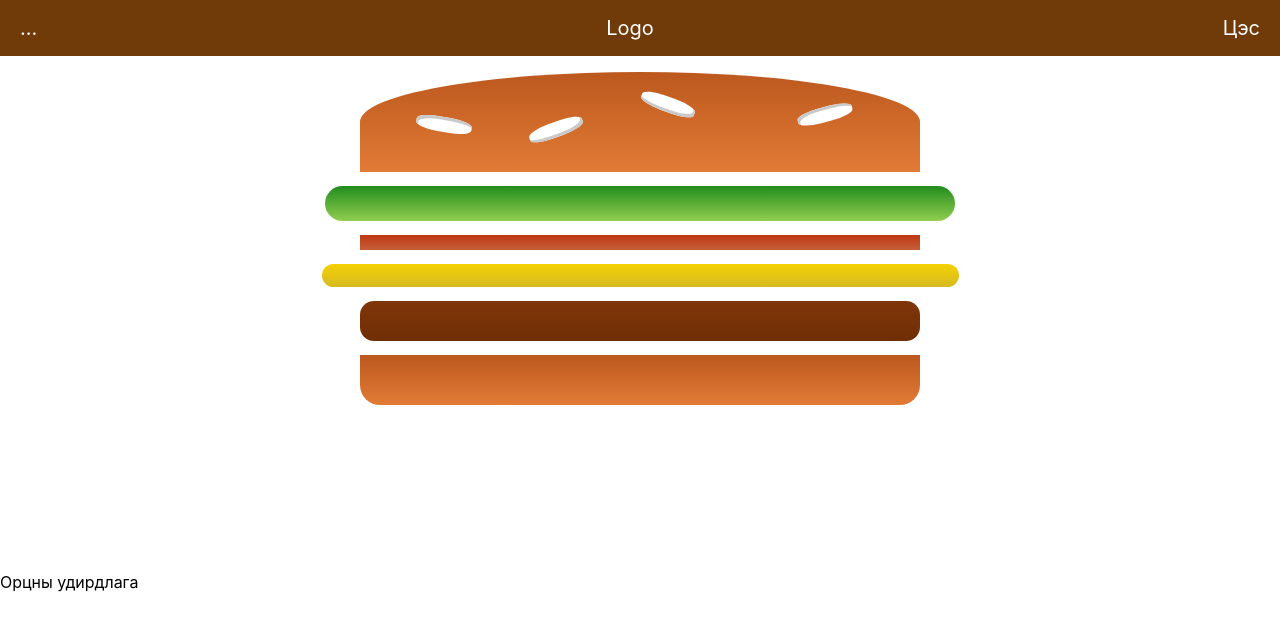
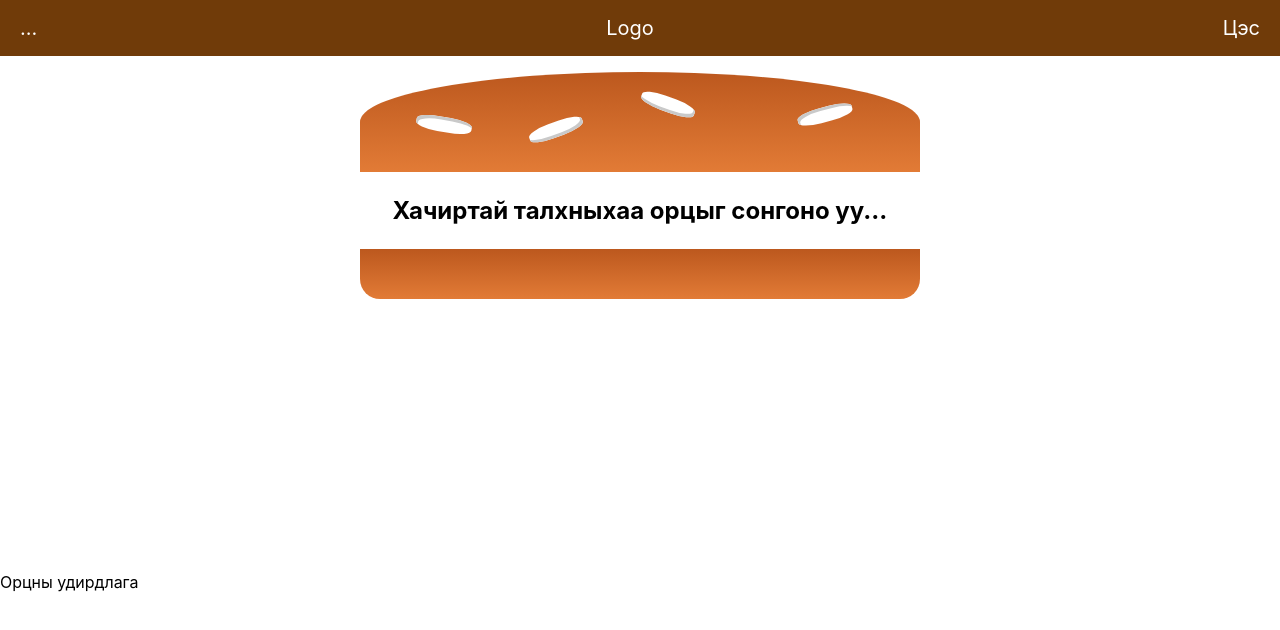
Before and after one commit to Ganzorig123/online-burger, a React app: page / in a window 1280 px wide. Built offline with nearby package versions, Linux system fonts and the light colour scheme.

Commit message:
First file 2023032-0224

```diff
--- a/src/components/Burger/index.js
+++ b/src/components/Burger/index.js
@@ -3,15 +3,26 @@ import BurgerIngredient from "../BurgerIngredient";
 
 import css from "./style.module.css";
 
-const Burger = () => (
-  <div className={css.Burger}>
-    <BurgerIngredient type="bread-top" />
-    <BurgerIngredient type="salad" />
-    <BurgerIngredient type="bacon" />
-    <BurgerIngredient type="cheese" />
-    <BurgerIngredient type="meat" />
-    <BurgerIngredient type="bread-bottom" />
-  </div>
-);
+const Burger = (props) => {
+  console.log(props.orts);
+  const items = Object.entries(props.orts);
+  console.log(items);
+  let content = [];
+  items.map((el, index) => {
+    for (let i = 0; i < el[1]; i++)
+      content.push(<BurgerIngredient key={`${el[0]}${i}`} type={el[0]} />);
+  });
+
+  if (content.length === 0)
+    content = <p>Хачиртай талхныхаа орцыг сонгоно уу...</p>;
+
+  return (
+    <div className={css.Burger}>
+      <BurgerIngredient type="bread-top" />
+      {content}
+      <BurgerIngredient type="bread-bottom" />
+    </div>
+  );
+};
 
 export default Burger;
--- a/src/components/Burger/style.module.css
+++ b/src/components/Burger/style.module.css
@@ -4,6 +4,8 @@
   margin: auto;
   text-align: center;
   overflow: scroll;
+  font-weight: bold;
+  font-size: 24px;
 }
 
 @media (min-width: 500px) and (min-height: 400px) {
--- a/src/components/BurgerIngredient/index.js
+++ b/src/components/BurgerIngredient/index.js
@@ -5,10 +5,10 @@ const BurgerIngredient = (props) => {
   if (props.type == "bread-top")
     return (
       <div className={css.BreadTop}>
-        <div class={css.Seed}></div>
-        <div class={`${css.Seed} ${css.Second}`}></div>
-        <div class={`${css.Seed} ${css.Third}`}></div>
-        <div class={`${css.Seed} ${css.Fourth}`}></div>
+        <div className={css.Seed}></div>
+        <div className={`${css.Seed} ${css.Second}`}></div>
+        <div className={`${css.Seed} ${css.Third}`}></div>
+        <div className={`${css.Seed} ${css.Fourth}`}></div>
       </div>
     );
   if (props.type == "salad") return <div className={css.Salad}></div>;
--- a/src/pages/BurgerBuilder/index.js
+++ b/src/pages/BurgerBuilder/index.js
@@ -2,10 +2,19 @@ import React, { Component } from "react";
 import Burger from "../../components/Burger";
 
 class BurgerBuilder extends Component {
+  state = {
+    ingredients: {
+      salad: 0,
+      cheese: 0,
+      bacon: 0,
+      meat: 0,
+    },
+  };
+
   render() {
     return (
       <div>
-        <Burger />
+        <Burger orts={this.state.ingredients} />
         <div>Орцны удирдлага</div>
       </div>
     );
```
